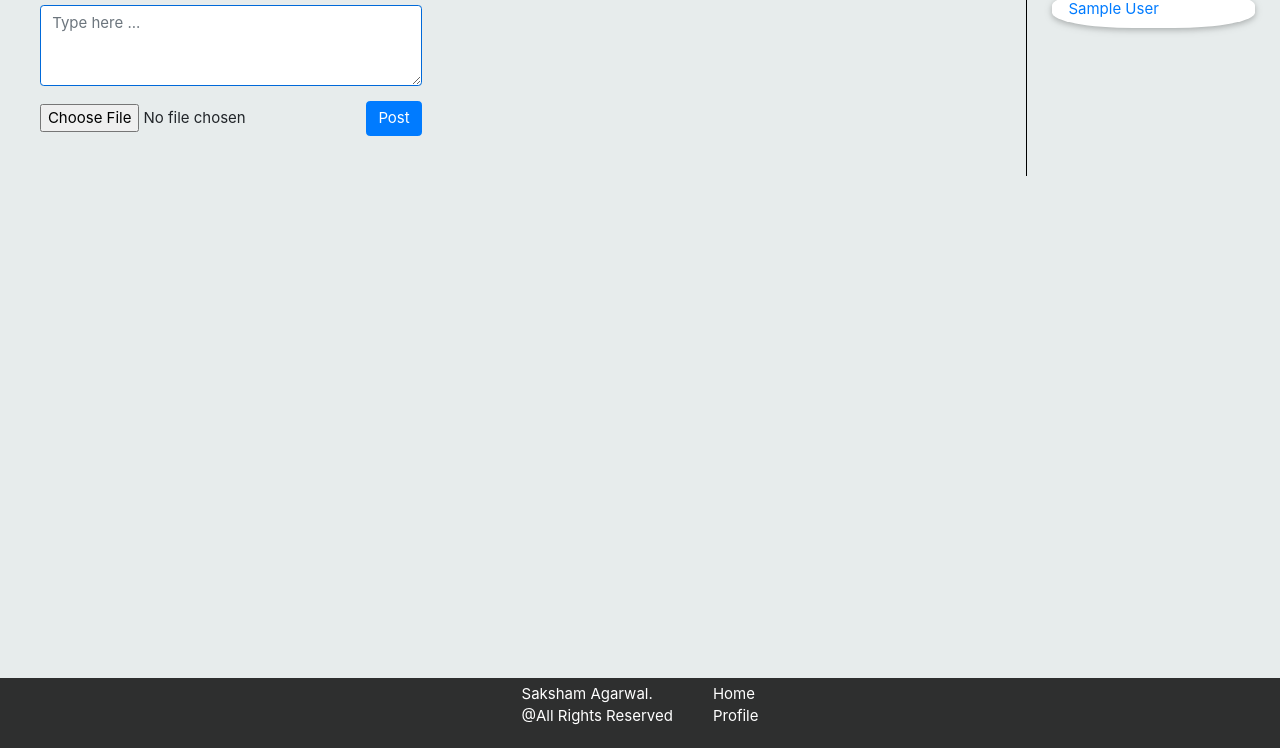
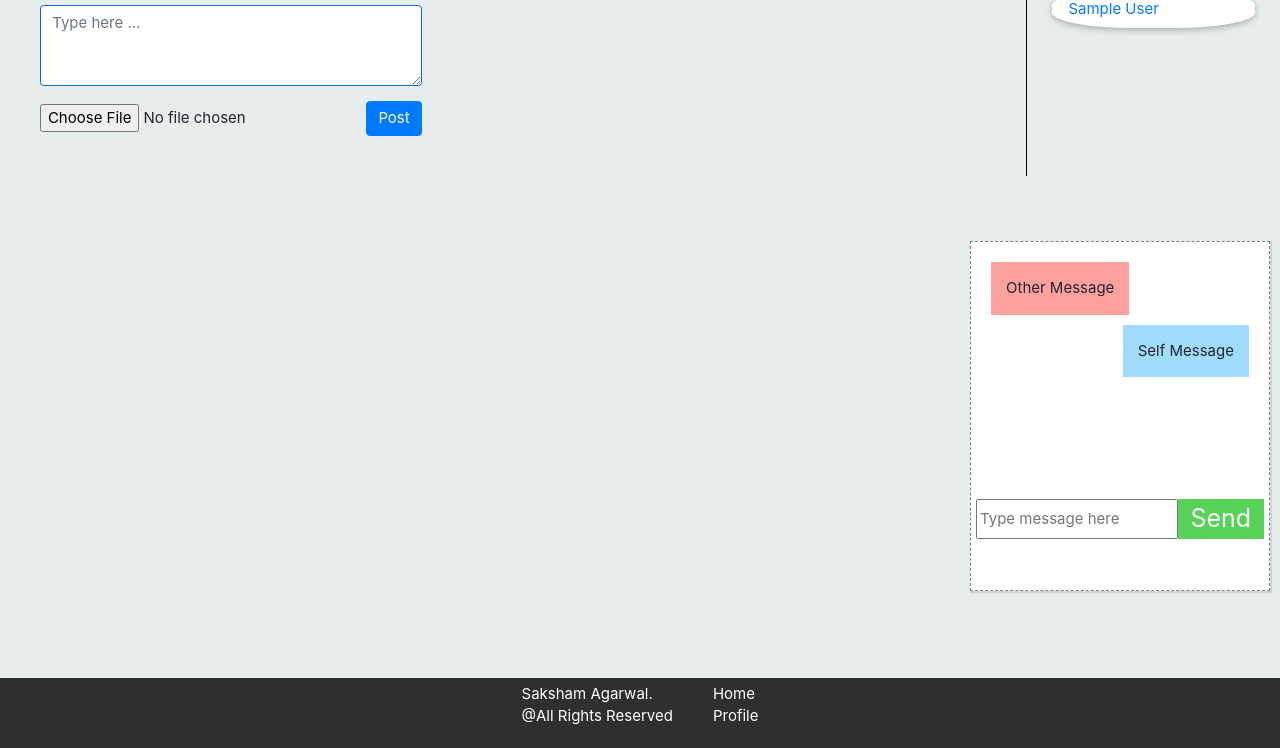
Before and after one commit to saksham7778/social_networking, a Node server app: page / in a window 1280 px wide. Shown: the part 199-947 px from the top of the page. Run offline with Node 20, Linux system fonts and the light colour scheme; the visitor is signed in with stand-in values (Sample User, id 1); data that the repository does not hold is empty; style sheets or scripts are compiled from the project's sources; some libraries are stand-ins or nearby versions.

Commit message:
added chat box

```diff
--- /dev/null
+++ b/assets/css/chat_box.css
@@ -0,0 +1,45 @@
+#user-chat-box {
+  position: fixed;
+  bottom: 10px;
+  right: 10px;
+  border: 1px dashed grey;
+  height: 350px;
+  width: 300px;
+  background: white;
+  padding: 5px;
+  box-shadow: 1px 1px 1px 1px lightgrey; }
+  #user-chat-box #chat-messages-list {
+    list-style: none;
+    padding: 10px;
+    height: 70%;
+    background-color: white;
+    overflow: auto; }
+    #user-chat-box #chat-messages-list .other-message {
+      text-align: left;
+      padding: 5px; }
+      #user-chat-box #chat-messages-list .other-message span {
+        display: inline-block;
+        padding: 15px;
+        background-color: #ffa0a0; }
+    #user-chat-box #chat-messages-list .self-message {
+      text-align: right;
+      padding: 5px; }
+      #user-chat-box #chat-messages-list .self-message span {
+        display: inline-block;
+        padding: 15px;
+        background-color: #a0dcff; }
+  #user-chat-box #chat-message-input-container {
+    height: 24%;
+    width: 100%;
+    display: flex;
+    flex-direction: row; }
+    #user-chat-box #chat-message-input-container #chat-message-input {
+      height: 50%;
+      width: 70%; }
+    #user-chat-box #chat-message-input-container #send-message {
+      height: 50%;
+      width: 30%;
+      font-size: 25px;
+      color: white;
+      border: none;
+      background: #58d258; }
--- /dev/null
+++ b/assets/js/chat_engine.js
@@ -0,0 +1,77 @@
+class ChatEngine{
+    constructor(chatBoxId, userEmail){
+        this.chatBox = $(`#${chatBoxId}`);
+        this.userEmail = userEmail;
+
+        this.socket = io.connect('http://localhost:5000');
+
+        if (this.userEmail){
+            this.connectionHandler();
+        }
+
+    }
+
+
+    connectionHandler(){
+        let self = this;
+
+        this.socket.on('connect', function(){
+            console.log('connection established using sockets...!');
+
+
+            self.socket.emit('join_room', {
+                user_email: self.userEmail,
+                chatroom: 'codeial'
+            });
+
+            self.socket.on('user_joined', function(data){
+                console.log('a user joined!', data);
+            })
+
+
+        });
+
+        // CHANGE :: send a message on clicking the send message button
+        $('#send-message').click(function(){
+            let msg = $('#chat-message-input').val();
+
+            if (msg != ''){
+                self.socket.emit('send_message', {
+                    message: msg,
+                    user_email: self.userEmail,
+                    chatroom: 'codeial'
+                });
+            }
+        });
+
+        self.socket.on('receive_message', function(data){
+            console.log('message received', data.message);
+
+
+            let newMessage = $('<li>');
+
+            let messageType = 'other-message';
+
+            if (data.user_email == self.userEmail){
+                messageType = 'self-message';
+            }
+
+            newMessage.append($('<span>', {
+                'html': data.message
+            }));
+
+            newMessage.append($('<br>', {
+            }));
+
+            newMessage.append($('<sub>', {
+                'html': data.user_email
+            }));
+
+            newMessage.addClass(messageType);
+
+            $('#chat-messages-list').append(newMessage);
+
+            $('#chat-message-input').val('');
+        })
+    }
+}
--- /dev/null
+++ b/assets/scss/chat_box.scss
@@ -0,0 +1,65 @@
+// CHANGE :: add styling for the chat box
+#user-chat-box{
+    position: fixed;
+    bottom: 10px;
+    right: 10px;
+    border: 1px dashed grey;
+    height: 350px;
+	width: 300px;
+	background: white;
+	padding: 5px;
+	box-shadow: 1px 1px 1px 1px lightgrey;
+
+    #chat-messages-list{
+    	list-style: none;
+	    padding: 10px;
+	    height: 70%;
+	    background-color: white;
+	    overflow: auto;
+
+	    .other-message{
+		    text-align: left;
+		    padding: 5px;
+		    span{
+		    	display: inline-block;
+	    		padding: 15px;
+		    	background-color: #ffa0a0;
+		    }
+
+	    }
+
+	    .self-message{
+		    text-align: right;
+		    padding: 5px;
+
+		    span{
+
+	    		display: inline-block;
+	    		padding: 15px;
+    			background-color: #a0dcff;
+		    }
+
+	    }
+
+    }
+    #chat-message-input-container{
+    	    height: 24%;
+		    width: 100%;
+		    display: flex;
+		    flex-direction: row;
+
+		    #chat-message-input{
+	    	    height: 50%;
+    			width: 70%;
+		    }
+
+		    #send-message{
+	    	    height: 50%;
+			    width: 30%;
+			    font-size: 25px;
+			    color: white;
+			    border: none;
+			    background: #58d258;
+		    }
+	    }
+}
--- a/controllers/posts_controller.js
+++ b/controllers/posts_controller.js
@@ -13,6 +13,7 @@ module.exports.create = async function(req, res){
             user:req.user._id
         });
         console.log('*****************33',req.body);
+
         Post.uploadedAvatar(req,res,function(err){
             if(err) { console.log('******************Multer error',err)};
 
--- a/index.js
+++ b/index.js
@@ -15,6 +15,12 @@ const sassMiddleware=require('node-sass-middleware');
 const flash = require('connect-flash');
 const customMiddleware = require('./config/middleware');
 // const bodyParser = require('body-parser');
+
+// setup the chat server to be used with socket.io
+const chatServer = require('http').Server(app);
+const chatSockets = require('./config/chat_sockets').chatSockets(chatServer);
+chatServer.listen(5000);
+console.log('chat server is listening on port 5000');
 
 
 app.use(sassMiddleware({
--- a/package.json
+++ b/package.json
@@ -23,6 +23,7 @@
     "node-sass-middleware": "^0.11.0",
     "noty": "^3.2.0-beta",
     "passport": "^0.4.1",
-    "passport-local": "^1.0.0"
+    "passport-local": "^1.0.0",
+    "socket.io": "^2.3.0"
   }
 }
--- /dev/null
+++ b/views/_chat_box.ejs
@@ -0,0 +1,23 @@
+<link rel="stylesheet" href="/css/chat_box.css">
+
+<% if (locals.user){ %>
+	<div id="user-chat-box">
+		<ul id="chat-messages-list">
+			<li class="other-message">
+				<span>Other Message</span>
+			</li>
+			<li class="self-message">
+				<span>
+					Self Message
+				</span>
+
+			</li>
+
+		</ul>
+		<div id="chat-message-input-container">
+			<input id="chat-message-input" placeholder="Type message here">
+			<button id="send-message">Send</button>
+		</div>
+
+	</div>
+<% } %>
--- a/views/home.ejs
+++ b/views/home.ejs
@@ -45,8 +45,10 @@
                 </li>
             </ul>
         <% } %>
+
+
     </section>
-
+    <%- include('_chat_box') -%>
 
     </div>
 
@@ -60,3 +62,11 @@
             let toggleLike = new ToggleLike(this);
         });
     </script>
+
+<script src="https://cdnjs.cloudflare.com/ajax/libs/socket.io/2.2.0/socket.io.js"></script>
+<script src="/js/chat_engine.js"></script>
+<% if (locals.user){ %>
+<script>
+    new ChatEngine('user-chat-box', '<%= locals.user.email %>')
+</script>
+<% } %>
```
Also changed, not shown: config/chat_sockets.js (added, +27 -0 lines), models/user.js (line endings or trailing spaces), 1 other file.
